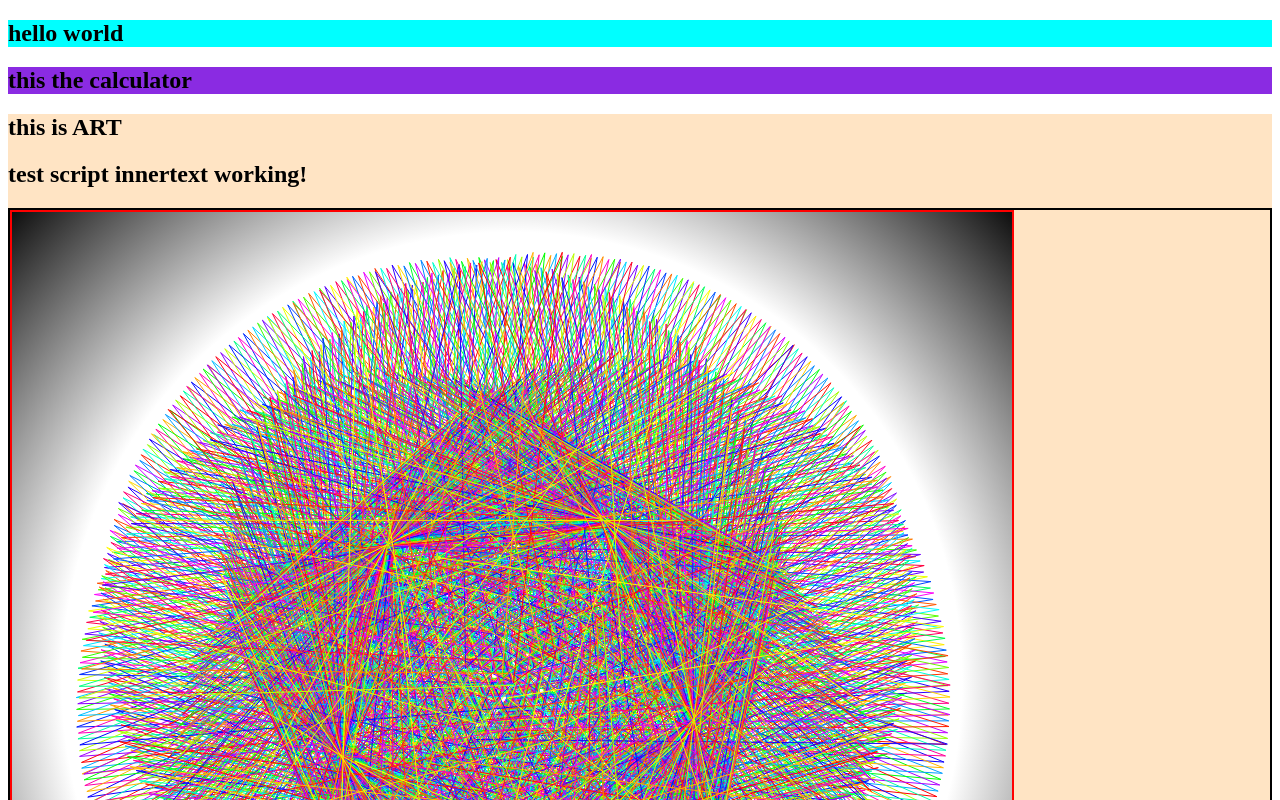
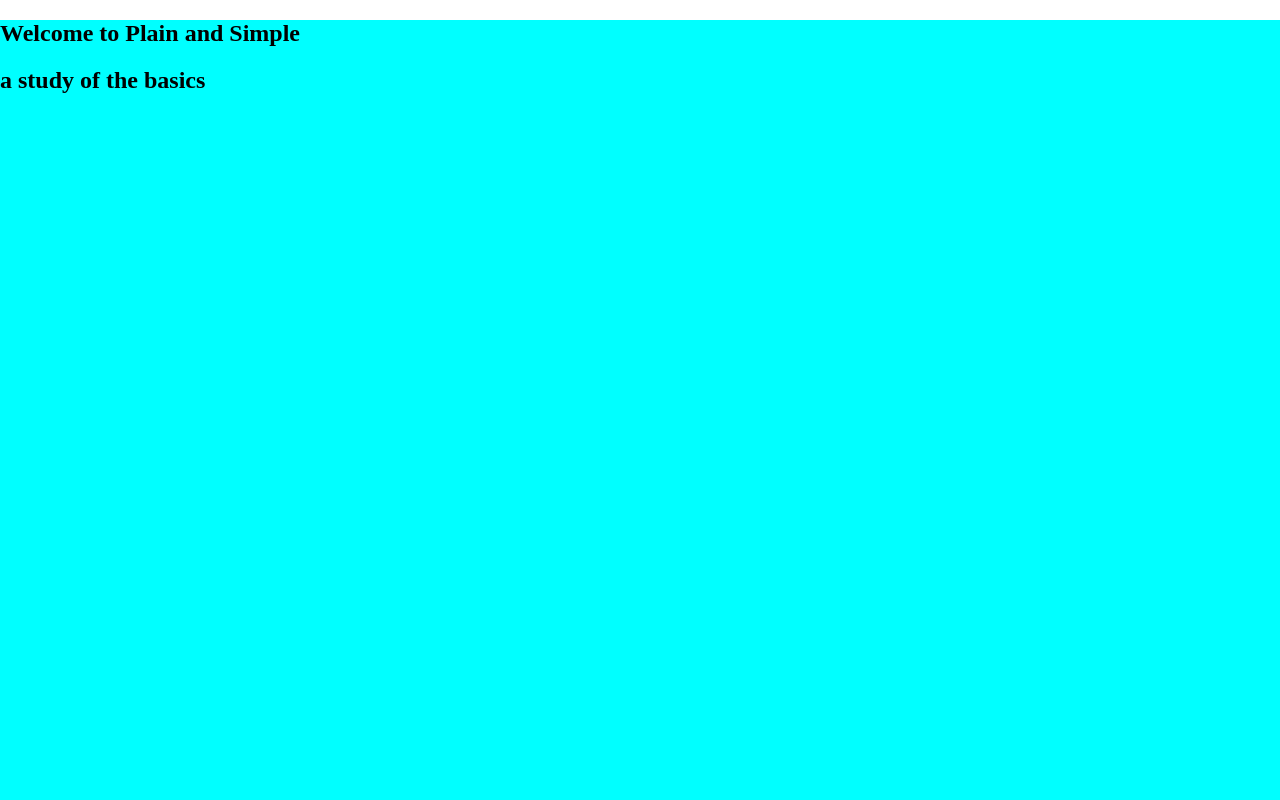
Before and after one commit to Stomski/tinyApp, a plain HTML site: page tinyApp/index.html in a window 1280 px wide. Shown: the top 800 px of the page. Drawn offline with Linux system fonts and the light colour scheme; animation ran at ten frames a second.

Commit message:
structuring my state management system

```diff
--- /dev/null
+++ b/tinyApp/css/mission.css
@@ -0,0 +1,2 @@
+#mission-page {
+}
--- a/tinyApp/css/styles.css
+++ b/tinyApp/css/styles.css
@@ -2,6 +2,14 @@
 ok, upgrade, each pages CSS will exist in its own file, and somehow we will cycle through all of those
 */
 
+@import "mission.css";
 @import "title.css";
 @import "calculator.css";
 @import "art.css";
+
+html,
+body {
+  height: 100%;
+  margin: 0;
+  padding: 0;
+}
--- a/tinyApp/css/title.css
+++ b/tinyApp/css/title.css
@@ -1,5 +1,6 @@
 #title-page {
   background-color: aqua;
+  height: 100vh;
 }
 #title-page h1 {
   color: black;
--- a/tinyApp/index.html
+++ b/tinyApp/index.html
@@ -8,7 +8,12 @@
   </head>
   <body>
     <section id="title-page">
-      <h1>hello world</h1>
+      <h1>Welcome to Plain and Simple</h1>
+      <h2>a study of the basics</h2>
+    </section>
+
+    <section id="mission-page">
+      <h1>this is the mission of the WORKING TITLE</h1>
     </section>
 
     <section id="calculator">
--- a/tinyApp/scripting/index.js
+++ b/tinyApp/scripting/index.js
@@ -2,9 +2,12 @@
 
 import * as testing from "./testing.js";
 import * as canvas from "./canvas.js";
+import * as selectorFunctions from "./selector.js";
 
 console.log("hello from the INDEX.JS");
+const titlePage = document.querySelector("#title-page");
 
+selectorFunctions.sectionStateSetter(titlePage);
 testing.test();
 canvas.canvasBuild();
 
--- /dev/null
+++ b/tinyApp/scripting/selector.js
@@ -0,0 +1,29 @@
+/*
+This file is designed as the engine that will switch the viewable section of this webpage.
+
+my idea is to create individual sections, that will all inhabit the full page of any browser but that are either hidden or visible based on a piece of state that exists in i suppose either local storage or just in the DOM
+
+how do i keep track of that variable?
+
+    - i need to gather all the elements, the sections
+    - i can create a function that will set the given sections visible status to shown, and any other section to hidden
+    -
+
+*/
+
+export function sectionStateSetter(selection) {
+  const missionPage = document.querySelector("#mission-page");
+  const calculator = document.querySelector("#calculator");
+  const titlePage = document.querySelector("#title-page");
+  const art = document.querySelector("#art");
+
+  const allPages = [missionPage, calculator, titlePage, art];
+
+  allPages.forEach((page) => {
+    if (page !== selection) {
+      page.style.display = "none";
+    } else {
+      page.style.display = "block";
+    }
+  });
+}
```
